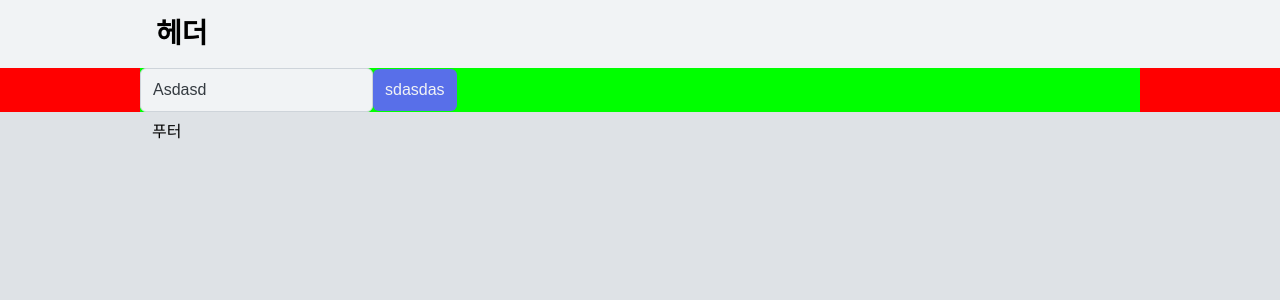
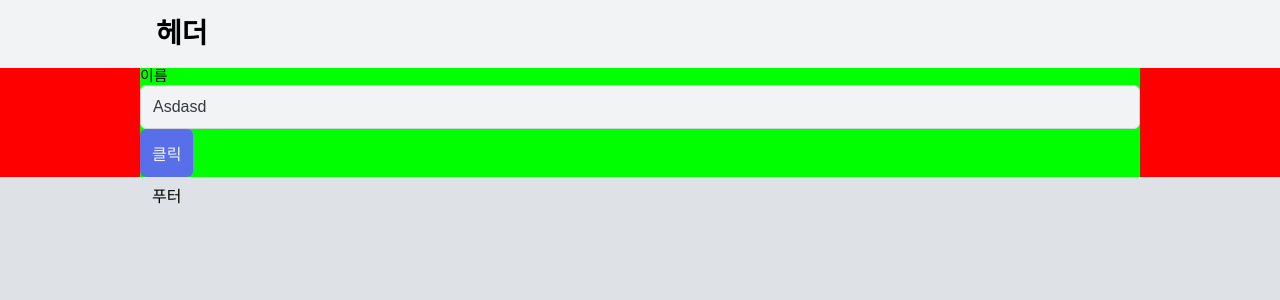
Before and after one commit to kichan05/React-Template, a React (Create React App) app: page / in a window 1280 px wide. Shown: the top 300 px of the page. Built offline with nearby package versions, Linux system fonts and the light colour scheme; a web font is replaced by a local one.

Commit message:
InputLabel의 정상화

```diff
--- a/src/component/atoms/InputLabel.js
+++ b/src/component/atoms/InputLabel.js
@@ -1,5 +1,6 @@
 import Input from "./Input.js";
 import styled from "styled-components";
+import type {InputProps} from "./Input.js";
 
 const InputLabelStyle = styled.label`
   & .label {
@@ -14,11 +15,14 @@ const InputLabelStyle = styled.label`
   }
 `
 
-const InputLabel = ({label, children, ...rest}) => {
+type InputLabelProps = {
+  label: string,
+} & InputProps
+
+const InputLabel : React.FC<InputLabelProps> = ({label, ...rest}) => {
   return (
     <InputLabelStyle>
       <div className={"label"}>{label}</div>
-      {children}
       <Input {...rest}/>
     </InputLabelStyle>
   )
--- a/src/page/Page.tsx
+++ b/src/page/Page.tsx
@@ -5,6 +5,7 @@ import Button from "../component/atoms/Button";
 import footer from "../component/organisms/Footer";
 import Input from "../component/atoms/Input";
 import {set, useForm} from "react-hook-form";
+import InputLabel from "../component/atoms/InputLabel";
 
 type Information = { name: string, description: string }
 
@@ -64,8 +65,8 @@ const Page = () => {
     return (
         <PageStyle>
             <div className="content">
-                <Input placeholder={"sdas"} register={register("name")} readOnly={a}/>
-                <Button onClick={() => setA(!a)}>sdasdas</Button>
+                <InputLabel label={"이름"} placeholder={"sdas"} register={register("name")}/>
+                <Button onClick={() => setA(!a)}>클릭</Button>
             </div>
         </PageStyle>
     )
```
